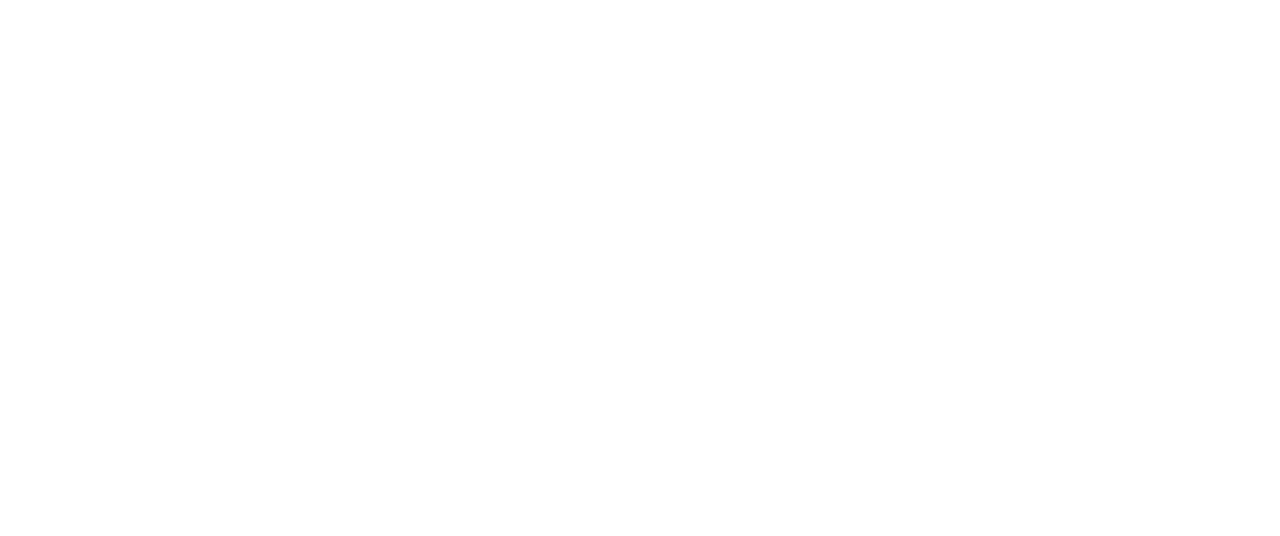
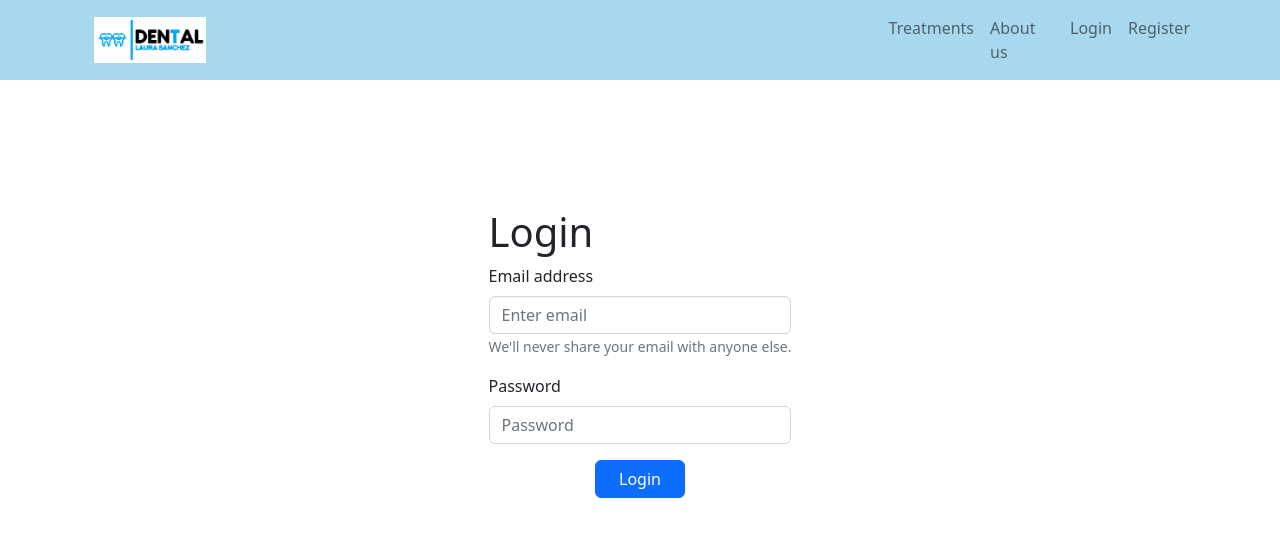
Before and after one commit to LauraSanchezLucas/lsl-fsd-val-frontend-dentalclinic, a React (Vite) app in the folder dentalclinic/: page /login in a window 1280 px wide. Before the commit this address had no page. Shown: the top 536 px of the page. Built offline with nearby package versions, Linux system fonts and the light colour scheme.

Commit message:
feat: Creation login page with register all value through hook

```diff
--- a/dentalclinic/src/MainApp.jsx
+++ b/dentalclinic/src/MainApp.jsx
@@ -1,5 +1,6 @@
 import { Route, Routes } from "react-router-dom";
 import { Home } from "./layout/Home";
+import { Login } from "./layout/login/Login";
 import { Treatments } from "./layout/treatment/Treatment";
 
 
@@ -10,6 +11,7 @@
     <Routes>
         <Route path="/" element={<Home/>}/>
         <Route path="/treatments" element={<Treatments/>}/>
+        <Route path="/login" element={<Login/>}/>
     </Routes>
     </>
   )
--- a/dentalclinic/src/components/header/NavBar1.jsx
+++ b/dentalclinic/src/components/header/NavBar1.jsx
@@ -19,7 +19,7 @@
           <Nav>
           <Nav.Link as={Link} to="/treatments">Treatments</Nav.Link>
             <Nav.Link as={Link} to="/" className='size'>About us</Nav.Link>
-            <Nav.Link as={Link} to="/">Login</Nav.Link>
+            <Nav.Link as={Link} to="/login">Login</Nav.Link>
             <Nav.Link as={Link} to="/">Register</Nav.Link>
           </Nav>
         </Navbar.Collapse>
--- /dev/null
+++ b/dentalclinic/src/layout/login/Login.css
@@ -0,0 +1,11 @@
+.main{
+    display: flex;
+    justify-content: center;
+}
+.main-size{
+    margin-top: 10%;
+}
+.buttonSubmit{
+    margin-left: 35%;
+    width: 30%;
+}
--- /dev/null
+++ b/dentalclinic/src/layout/login/Login.jsx
@@ -0,0 +1,54 @@
+import Button from 'react-bootstrap/Button';
+import Container from 'react-bootstrap/esm/Container';
+import Form from 'react-bootstrap/Form';
+import { NavBar1 } from '../../components/header/NavBar1';
+import React, {  useState } from "react";
+
+import './Login.css'
+
+export const Login = () => {
+        // hook
+        const [valor, setValor] = useState({
+          email: "",
+          password: "",
+        });
+
+        // console.log(valor);
+
+        const { email, password } = valor;
+        const handleChange = ({target}) => {
+        //   console.log(target);
+
+          const {name, value} = target
+          setValor({
+            ...valor,
+            [name]: value,
+          });
+        };
+
+        const handleSubmit = (event) => {
+          event.preventDefault();
+          console.log(valor);
+
+        }
+  return (
+    <>
+    <NavBar1/>
+    <Container className='main main-size'>
+      <Form>
+      <h1>Login</h1>
+        <Form.Group className="mb-3" controlId="formBasicEmail">
+          <Form.Label>Email address</Form.Label>
+          <Form.Control className='inputlogin' type="email" name='email' placeholder="Enter email" onChange={handleChange} />
+          <Form.Text className="text-muted">We'll never share your email with anyone else.</Form.Text>
+        </Form.Group>
+        <Form.Group className="mb-3" controlId="formBasicPassword">
+          <Form.Label>Password</Form.Label>
+          <Form.Control type="password" name='password' className='inputlogin' placeholder="Password" onChange={handleChange} />
+        </Form.Group>
+        <Button variant="primary" type="submit" className='buttonSubmit' onChange={handleSubmit}>Login</Button>
+      </Form>
+    </Container>
+    </>
+  );
+}
```
